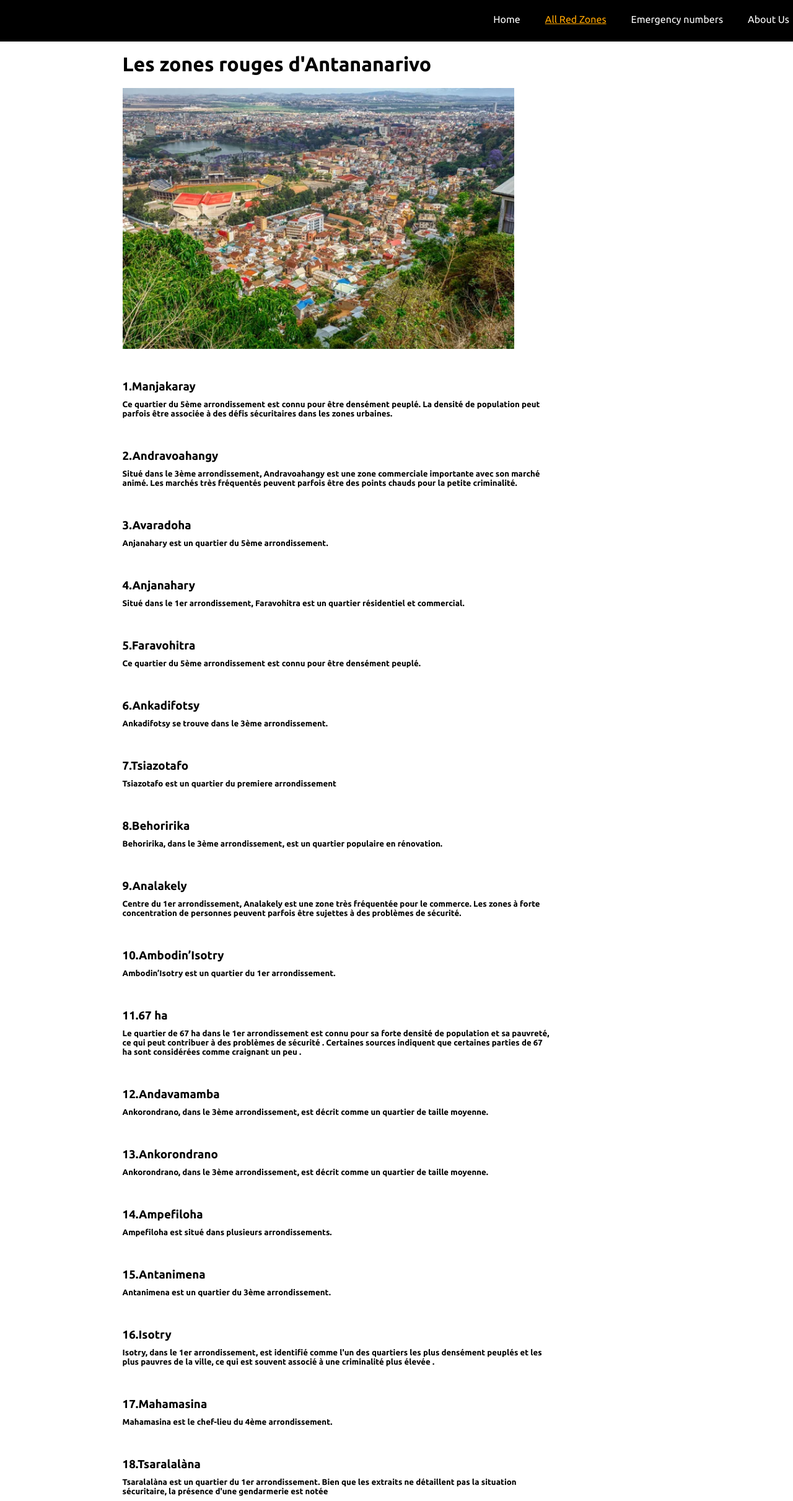
After one commit to seniorROINES/hackthonInterne, a Django app: template Securite/Utilisateur/templates/redzone.html in a window 1280 px wide. The commit adds this page. Shown: the whole page at 62% size. Run offline with Django 5.2, Linux system fonts and the light colour scheme; the template is opened without the code that fills it, so the values that code supplies are empty.

Commit message:
Add files via upload

```diff
--- /dev/null
+++ b/Securite/Utilisateur/templates/redzone.css
@@ -0,0 +1,75 @@
+@import url('https://fonts.googleapis.com/css2?family=Inter:ital,opsz,wght@0,14..32,100..900;1,14..32,100..900&family=Ubuntu:ital,wght@0,300;0,400;0,500;0,700;1,300;1,400;1,500;1,700&display=swap');
+
+.header {
+    padding: 10px;
+    display: flex;
+    justify-content: flex-end;
+    background: black;
+    margin: -12px -12px -12px;
+}
+
+.navbar ul {
+    display: flex;
+    gap: 40px;
+    max-width: 100;
+    overflow-x: auto;
+}
+
+#redzone {
+    color: orange;
+    font-family: "Ubuntu", sans-serif;
+    text-decoration: underline;
+}
+
+.navbar li {
+    position: relative;
+}
+
+.navbar a {
+    text-decoration: none;
+    color: #fff;
+    font-family: 'Ubuntu', sans-serif;
+    position: relative;
+    transition: all 0.3s ease;
+}
+
+.navbar a:hover {
+    color: orange;
+}
+
+.navbar a:active {
+    color: white;
+}
+
+h1,
+h3,
+h5,
+img {
+    font-family: "Ubuntu", sans-serif;
+    text-align: left;
+    margin-left: 15%;
+    margin-right: 30%;
+}
+
+h1 {
+    margin-top: 30px;
+    margin-bottom: 20px;
+}
+
+img {
+    margin-bottom: 20px;
+    width: 50%;
+    display: block;
+    margin-left: 15%;
+    margin-right: 30%;
+}
+
+h3 {
+    margin-top: 50px;
+    margin-bottom: 10px;
+}
+
+h5 {
+    margin-top: 10px;
+    margin-bottom: 5px;
+}
--- /dev/null
+++ b/Securite/Utilisateur/templates/redzone.html
@@ -0,0 +1,78 @@
+<!DOCTYPE html>
+<html lang="en">
+
+<head>
+    <meta charset="UTF-8">
+    <meta name="viewport" content="width=device-width, initial-scale=1.0">
+    <title>Red zones</title>
+    <link rel="stylesheet" href="redzone.css">
+</head>
+
+<body>
+    <div class="header">
+        <div class="logo">
+        </div>
+        <nav class="navbar">
+            <ul>
+                <li><a href="#">Home</a></li>
+                <li><a href="#" id="redzone">All Red Zones</a></li>
+                <li><a href="#">Emergency numbers</a></li>
+                <li><a href="#">About Us</a></li>
+            </ul>
+        </nav>
+    </div>
+    <h1>Les zones rouges d'Antananarivo</h1>
+    <img src="./depositphotos_318112772-stock-photo-capital-of-madagascar-antananarivo.jpg" alt="Antananarivo">
+    <h3>1.Manjakaray</h3>
+    <h5>Ce quartier du 5ème arrondissement est connu pour être densément peuplé. La densité de population peut parfois
+        être associée à des défis sécuritaires dans les zones urbaines.</h5>
+    <h3>2.Andravoahangy</h3>
+    <h5>Situé dans le 3ème arrondissement, Andravoahangy est une zone commerciale importante avec son marché
+        animé.
+        Les marchés très fréquentés peuvent parfois être des points chauds pour la petite criminalité.
+    </h5>
+    <h3>3.Avaradoha</h3>
+    <h5>Anjanahary est un quartier du 5ème arrondissement.</h5>
+    <h3>4.Anjanahary</h3>
+    <h5>Situé dans le 1er arrondissement, Faravohitra est un quartier résidentiel et commercial.
+    </h5>
+    <h3>5.Faravohitra</h3>
+    <h5>Ce quartier du 5ème arrondissement est connu pour être densément peuplé.</h5>
+    <h3>6.Ankadifotsy </h3>
+    <h5>Ankadifotsy se trouve dans le 3ème arrondissement.</h5>
+    <h3>7.Tsiazotafo </h3>
+    <h5>Tsiazotafo est un quartier du premiere arrondissement</h5>
+    <h3>8.Behoririka</h3>
+    <h5>Behoririka, dans le 3ème arrondissement, est un quartier populaire en rénovation.</h5>
+    <h3>9.Analakely</h3>
+    <h5> Centre du 1er arrondissement, Analakely est une zone très fréquentée pour le commerce. Les zones à
+        forte
+        concentration de personnes peuvent parfois être sujettes à des problèmes de sécurité.</h5>
+    <h3>10.Ambodin’Isotry</h3>
+    <h5> Ambodin’Isotry est un quartier du 1er arrondissement.</h5>
+    <h3>11.67 ha</h3>
+    <h5>Le quartier de 67 ha dans le 1er arrondissement est connu pour sa forte densité de population et sa
+        pauvreté, ce qui peut contribuer à des problèmes de sécurité . Certaines sources indiquent que certaines
+        parties de 67 ha sont considérées comme craignant un peu .  </h5>
+    <h3>12.Andavamamba</h3>
+    <h5>Ankorondrano, dans le 3ème arrondissement, est décrit comme un quartier de taille moyenne.</h5>
+    <h3>13.Ankorondrano</h3>
+    <h5>Ankorondrano, dans le 3ème arrondissement, est décrit comme un quartier de taille moyenne. </h5>
+    <h3>14.Ampefiloha</h3>
+    <h5>Ampefiloha est situé dans plusieurs arrondissements.</h5>
+    <h3>15.Antanimena</h3>
+    <h5>Antanimena est un quartier du 3ème arrondissement.</h5>
+    <h3>16.Isotry</h3>
+    <h5>Isotry, dans le 1er arrondissement, est identifié comme l'un des quartiers les plus densément peuplés et
+        les
+        plus pauvres de la ville, ce qui est souvent associé à une criminalité plus élevée .</h3>
+        <h3>17.Mahamasina</h3>
+        <h5>Mahamasina est le chef-lieu du 4ème arrondissement.</h5>
+        <h3>18.Tsaralalàna</h3>
+        <h5>Tsaralalàna est un quartier du 1er arrondissement. Bien que les extraits ne détaillent pas la
+            situation
+            sécuritaire, la présence d'une gendarmerie est notée</h5>
+</body>
+</body>
+
+</html>
```
Also changed, not shown: Securite/Utilisateur/templates/num.css (added, +62 -0 lines), Securite/Utilisateur/templates/num.html (added, +47 -0 lines), Securite/Utilisateur/templates/depositphotos_318112772-stock-photo-capital-of-madagascar-antananarivo.jpg (added), Securite/Utilisateur/templates/logging.html (line endings or trailing spaces).
